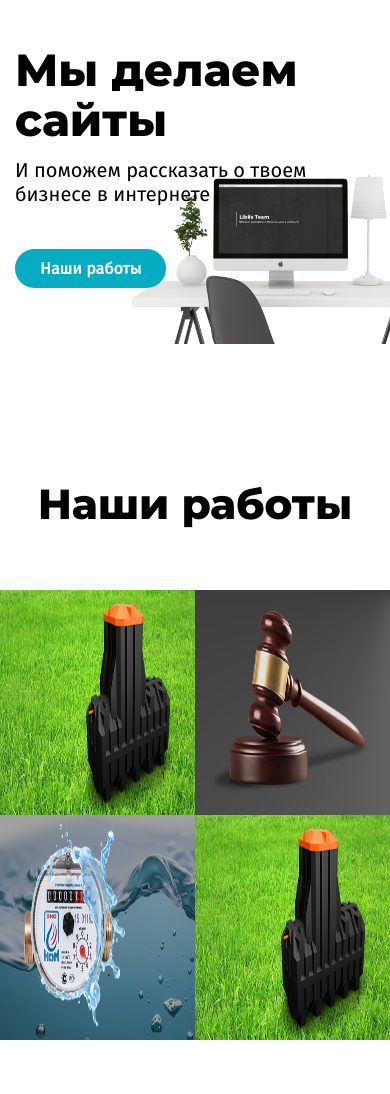
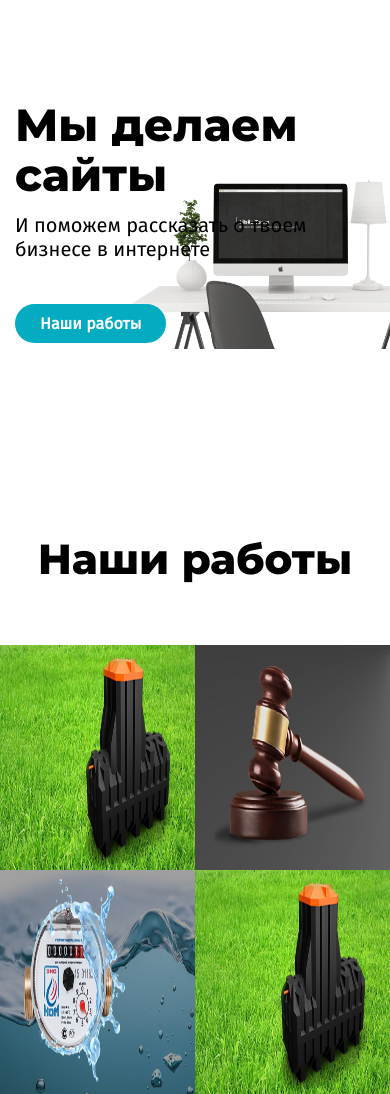
Before and after one commit to Efcolipt/Efcolipt.github.io, a PHP site: page / in a window 390 px wide. Shown: the part 128-1222 px from the top of the page. Run offline with PHP 8.4, Linux system fonts and the light colour scheme; some libraries are stand-ins or nearby versions.

Commit message:
Update media.css

```diff
--- a/css/media.css
+++ b/css/media.css
@@ -51,9 +51,6 @@
 	}
 }
 @media only screen and (max-width: 872px){
-	#start--block{
-		padding-top: 0!important;
-	}
 	.img--title> img {
 	    height: 260px!important;
 	}
@@ -71,9 +68,6 @@
 	}
 	.show--about--port p{
 		font-size: 14px!important;
-	}
-	.content--start > h1{
-		margin: 45px 0px 0px 0px;
 	}
 	h1 {
 	    font-size: 50px!important;
```
